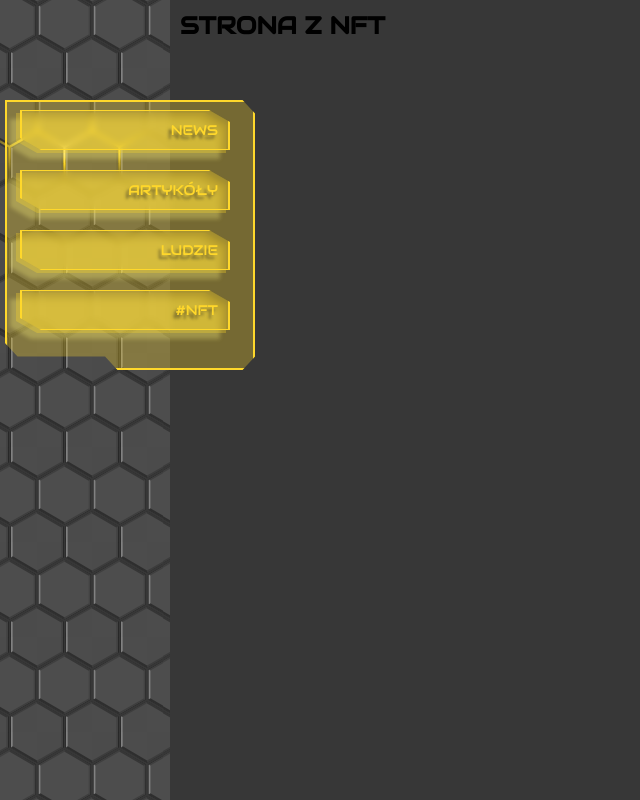
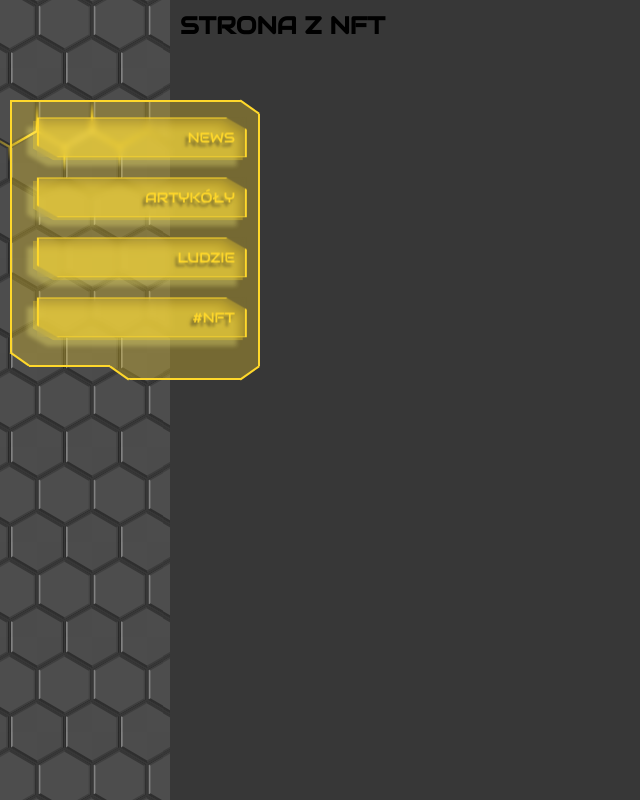
Before and after one commit to JanSzalanski/react_me_v2, a React (Create React App) app: page /nft in a window 1280 px wide. Shown: the whole page, without its empty margins (0-640 px from the left). Built offline with nearby package versions, Linux system fonts and the light colour scheme; a web font is replaced by a local one.

Commit message:
I completed shape of menu

```diff
--- a/src/components/molecules/Menu/Menu.module.css
+++ b/src/components/molecules/Menu/Menu.module.css
@@ -1,2 +1,2 @@
-.menu{z-index:1;position:absolute;left:10px;top:100px}.ulist{list-style:none}.navLink{text-decoration:none}.active{text-decoration:none}
+.menu{z-index:1;position:absolute;left:50%;top:50%;-webkit-transform:translate(-47%, -53%);transform:translate(-47%, -53%)}.ulist{list-style:none}.navLink{text-decoration:none}.active{text-decoration:none}
 /*# sourceMappingURL=Menu.module.css.map */
--- a/src/components/molecules/Menu/Menu.module.scss
+++ b/src/components/molecules/Menu/Menu.module.scss
@@ -1,8 +1,9 @@
 .menu {
   z-index: 1;
   position: absolute;
-  left: 10px;
-  top: 100px;
+  left: 50%;
+  top: 50%;
+  transform: translate(-47%, -53%);
 }
 
 .ulist {
--- a/src/components/organisms/SideBar/SideBar.js
+++ b/src/components/organisms/SideBar/SideBar.js
@@ -47,7 +47,13 @@ const SideBar = (props) => {
         <div className={classesGlow.join(' ')} />
       </div>
       <div className="sidebar"></div>
-      <div className="borderMenu"></div>
+      <div className="borderMenuWrapper">
+        <div className="cornerTopRight" />
+        <div className="cornerBottomRight" />
+        <div className="cornerMiddle" />
+        <div className="cornerBottomLeft" />
+        <div className="bottomLine" />
+        <div className="borderMenu">
           <Menu
             newsPointer={newsHandler}
             articlePointer={articleHandler}
@@ -55,6 +61,8 @@ const SideBar = (props) => {
             nftPointer={nftHandler}
           />
         </div>
+      </div>
+    </div>
   );
 };
 
--- a/src/components/organisms/SideBar/SideBar.scss
+++ b/src/components/organisms/SideBar/SideBar.scss
@@ -28,16 +28,77 @@
   // background: rgb(0, 0, 0);
   background: var(--colorMainGrey);
 }
+.borderMenuWrapper {
+  position: relative;
+  top: 100px;
+  left: 10px;
+  width: 250px;
+  height: 280px;
+  // outline: 2px solid var(--colorArticles);
+}
+.cornerTopRight {
+  position: absolute;
+  top: 1px;
+  right: -2px;
+  width: 21px;
+  outline: 1px solid var(--colorArticles);
+  transform-origin: top left;
+  transform: rotate(35deg);
+}
+
+.cornerBottomRight {
+  position: absolute;
+  bottom: 1px;
+  right: -2px;
+  width: 21px;
+  outline: 1px solid var(--colorArticles);
+  transform-origin: top left;
+  transform: rotate(-35deg);
+}
+
+.cornerMiddle {
+  position: absolute;
+  bottom: 1px;
+  right: 44.6%;
+  width: 21px;
+  outline: 1px solid var(--colorArticles);
+  transform-origin: bottom left;
+  transform: rotate(215deg);
+}
+
+.cornerBottomLeft {
+  position: absolute;
+  bottom: 27px;
+  left: 1px;
+  width: 21px;
+  outline: 1px solid var(--colorArticles);
+  transform-origin: bottom left;
+  transform: rotate(35deg);
+}
+
+.bottomLine {
+  position: absolute;
+  width: 31.5%;
+  bottom: 14px;
+  left: 20px;
+  outline: 1px solid var(--colorArticles);
+}
 
 .borderMenu {
   position: absolute;
-  top: 100px;
-  left: 5px;
+  top: 50%;
+  left: 50%;
+  transform: translate(-50%, -50%);
   width: 250px;
-  height: 270px;
+  height: 280px;
   border: 2px solid var(--colorArticles);
-  clip-path: polygon(0% 0%, 95% 0, 100% 5%, 100% 95%, 95% 100%, 45% 100%, 40% 95%, 5% 95%, 0 90%);
+  clip-path: polygon(0% 0%, 92% 0, 100% 5%, 100% 95%, 92% 100%, 48% 100%, 40% 95%, 8% 95%, 0 90%);
   background-color: var(--colorArticlesB);
+  // outline: 2px solid var(--colorArticles);
+  // outline-offset: 2px;
+}
+
+.borderMenuCorners {
 }
 
 .wrapper {
@@ -50,10 +111,10 @@
 
 .glowWrapper {
   position: absolute;
-  top: 110px;
+  top: 100px;
   left: 0;
   width: 170px;
-  height: 240px;
+  height: 250px;
   // border: 1px solid black;
   // z-index: 1;
 }
```
Also changed, not shown: src/components/organisms/SideBar/SideBar.css, 2 other files (tests, documents, lock files or other folders). Lines whose indentation alone changed are shown as unchanged.
